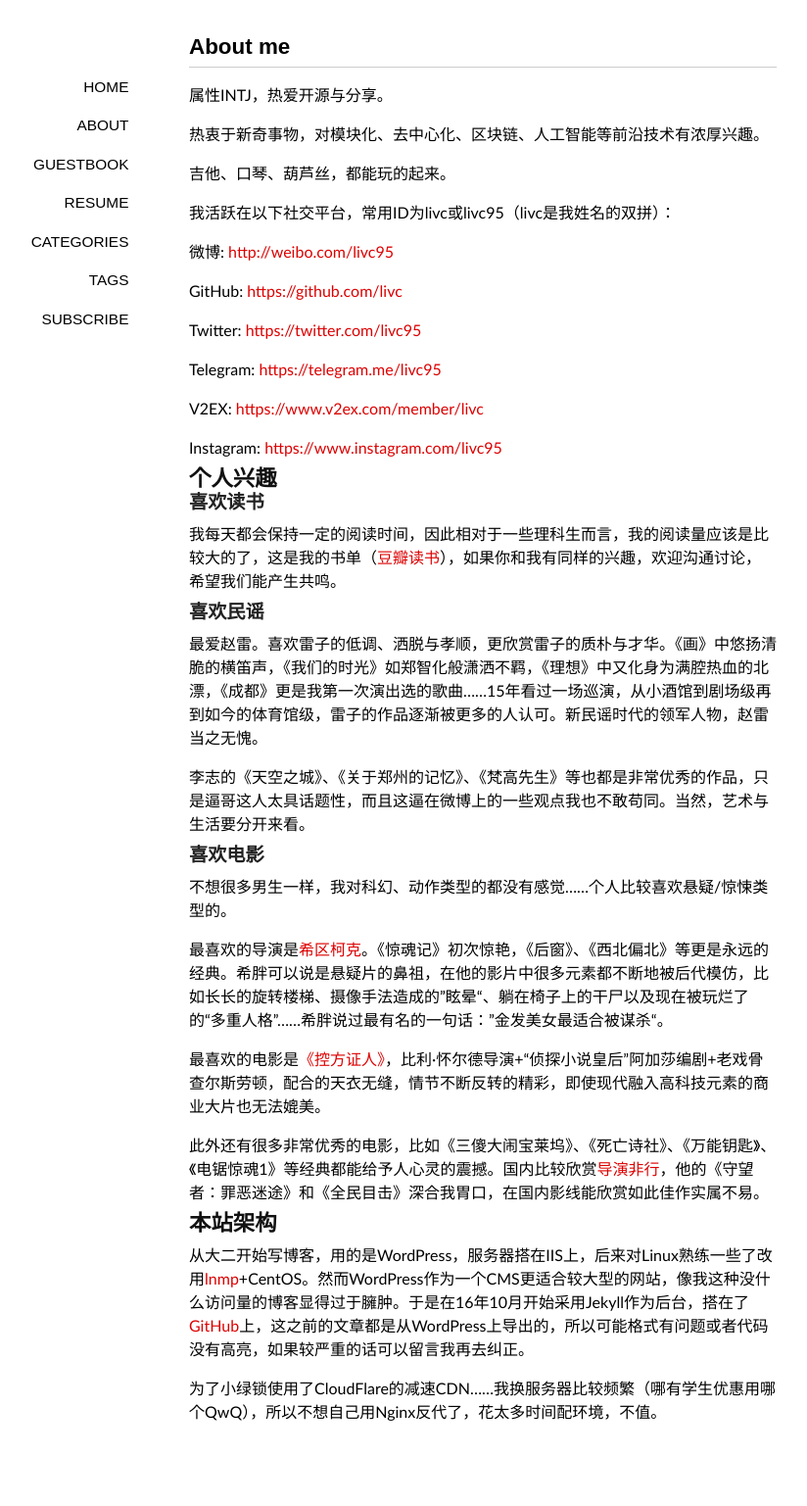
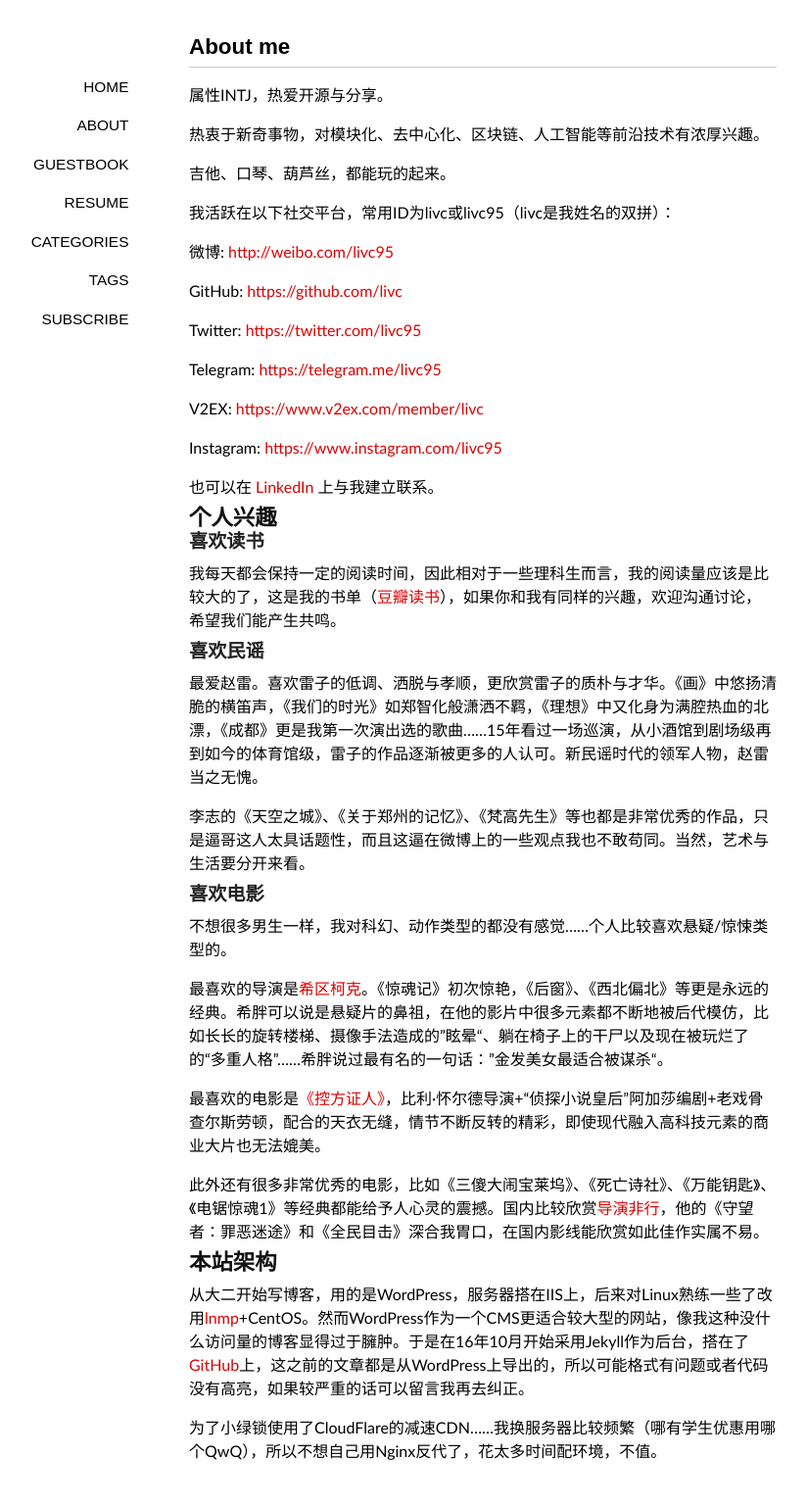
Before and after one commit to livc/livc.github.io, a Jekyll site: the page built from about/index.md, in a window 1280 px wide. Shown: the whole page at 98% size, without its empty margins (147-971 px from the left). Built offline with Jekyll 4.4.1, drawn with Linux system fonts in a browser that asks for light colours; nearby versions of some CDN libraries; some web fonts are replaced; comment, search, counter and statistics services are not loaded; before the commit the page ends 1497 px from its top, so only the background shows below that.

Commit message:
add LinkedIn

```diff
--- a/about/index.md
+++ b/about/index.md
@@ -24,6 +24,7 @@
 
 Instagram: <https://www.instagram.com/livc95>
 
+也可以在 [LinkedIn](http://www.linkedin.com/in/zhao-li-655254106?trk=nav_responsive_tab_profile_pic) 上与我建立联系。
 
 
 ## 个人兴趣
```
